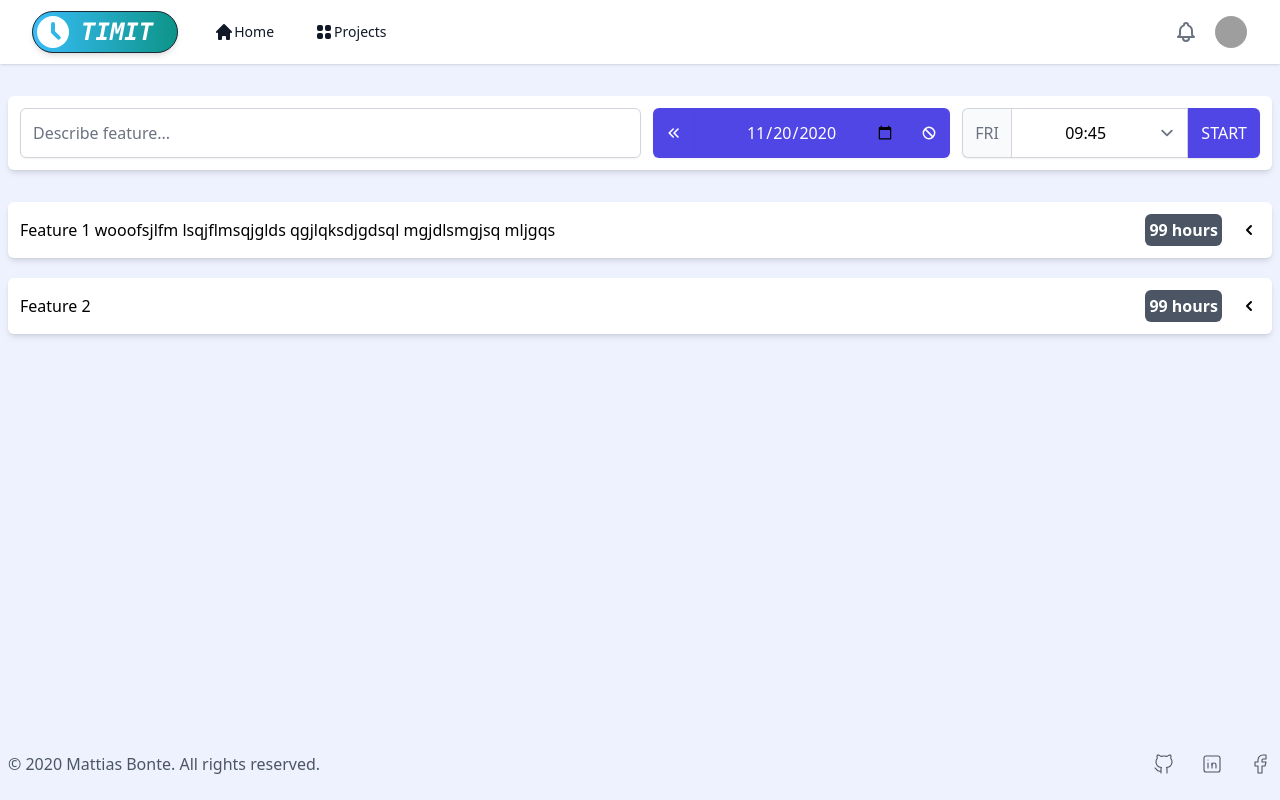
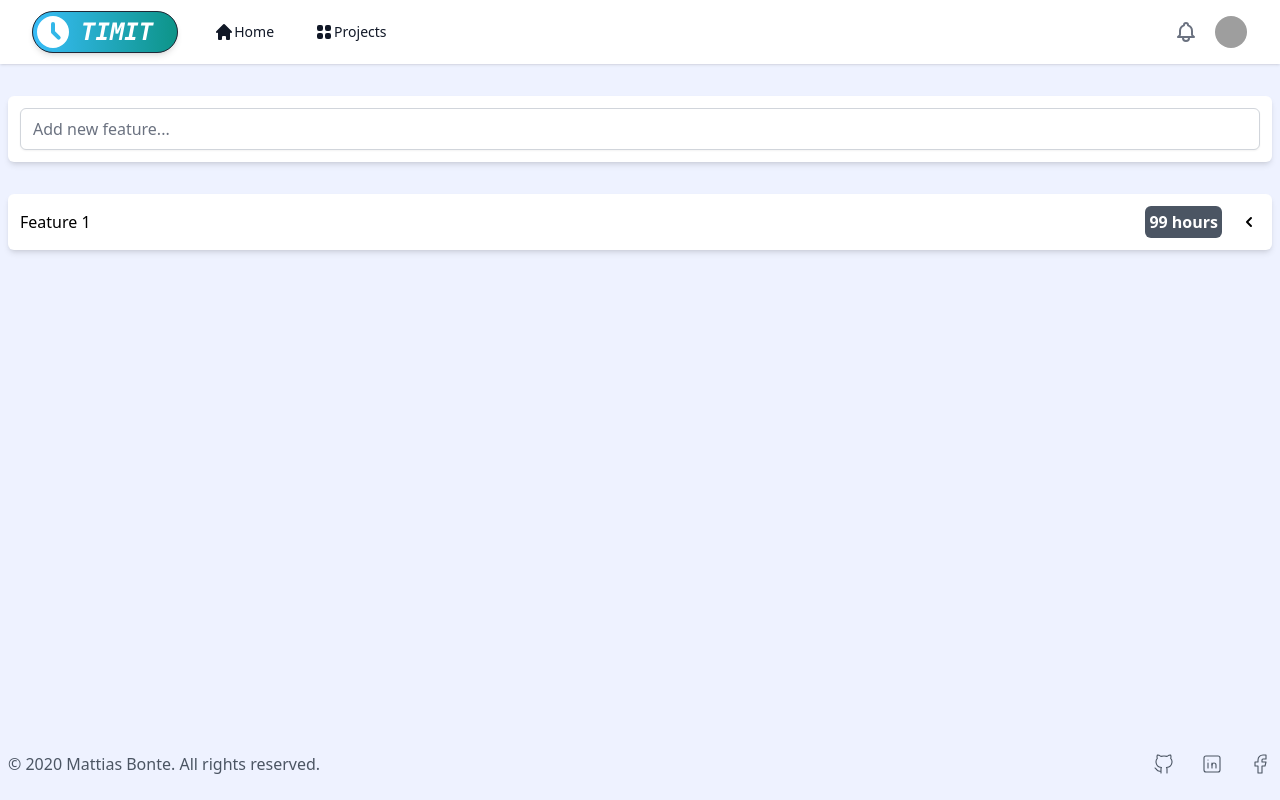
Before and after one commit to mattiasbonte/TIMIT-FE, a Vue app: page /overview in a window 1280 px wide. Both pictures are taken after a click on the element "Timit". Built offline with nearby package versions, Linux system fonts and the light colour scheme; grey boxes are pictures that could not be loaded.

Commit message:
Add vuex Mutations & getters + save feature func

```diff
--- a/package.json
+++ b/package.json
@@ -11,6 +11,7 @@
     "@tailwindcss/forms": "^0.2.1",
     "core-js": "^3.6.5",
     "dayjs": "^1.9.6",
+    "gsap": "^3.5.1",
     "nanoid": "^3.1.18",
     "register-service-worker": "^1.7.1",
     "vue": "^3.0.0",
--- a/src/components/Overview/Overview.vue
+++ b/src/components/Overview/Overview.vue
@@ -3,7 +3,7 @@
     <Preview
       v-for="project in this.$store.getters.getProjects"
       :key="project.id"
-      :title="project.title"
+      :description="project.description"
       @click="navToProject(project.id)"
     />
   </div>
--- a/src/components/Overview/components/Preview.vue
+++ b/src/components/Overview/components/Preview.vue
@@ -1,10 +1,10 @@
 <template>
-  <div class="preview">{{ title }}</div>
+  <div class="preview">{{ description }}</div>
 </template>
 
 <script>
   export default {
-    props: { title: { type: String, required: true } },
+    props: { description: { type: String, required: true } },
   };
 </script>
 
--- a/src/components/Project/Project.vue
+++ b/src/components/Project/Project.vue
@@ -3,9 +3,11 @@
     <FeatureForm />
     <div class="space-y-5">
       <Feature
-        v-for="feature in this.features"
+        v-for="feature in this.getFeatures"
         :key="feature.id"
-        :title="feature.title"
+        :project_id="this.id"
+        :feature_id="feature.id"
+        :description="feature.description"
         :segments="feature.segments"
       />
     </div>
@@ -16,26 +18,18 @@
   import FeatureForm from './components/FeatureForm.vue';
   import Feature from './components/Feature.vue';
 
-  import user_data from '../../data.json';
-
   export default {
     components: { FeatureForm, Feature },
     data() {
       return {
         id: this.$route.params.id,
-        features: [],
       };
     },
-    methods: {
-      printFeatures() {
-        const features = user_data[0].projects.filter(
-          (feature) => feature.id === this.id
-        )[0].features;
-        this.features = features;
+    computed: {
+      getFeatures() {
+        // Returns all the features of a specific project, project ID is send as payload
+        return this.$store.getters.getFeatures(this.id);
       },
-    },
-    mounted() {
-      this.printFeatures();
     },
   };
 </script>
--- a/src/components/Project/components/Feature.vue
+++ b/src/components/Project/components/Feature.vue
@@ -3,7 +3,7 @@
     <div class="feature__bar" :class="featureBarClasses">
       <div class="feature__wrap">
         <div class="feature__description">
-          <p class="whitespace-nowrap">{{ title }}</p>
+          <p class="whitespace-nowrap">{{ description }}</p>
         </div>
         <p class="feature__total-time">
           99 <span class="sm:inline-flex hidden">hours</span>
@@ -30,8 +30,13 @@
         <FeatureSegment
           v-for="segment in segments"
           :key="segment.id"
-          :start="segment.start"
-          :stop="segment.stop"
+          :project_id="this.project_id"
+          :feature_id="this.feature_id"
+          :segment_id="segment.id"
+          :start_date="segment.start_date"
+          :start_time="segment.start_time"
+          :stop_date="segment.stop_date"
+          :stop_time="segment.stop_time"
         />
       </div>
     </transition>
@@ -46,8 +51,10 @@
       FeatureSegment,
     },
     props: {
-      title: { type: String, required: true },
+      description: { type: String, required: true },
       segments: { type: Array, required: true },
+      project_id: { type: String, required: true },
+      feature_id: { type: String, required: true },
     },
     data() {
       return {
--- a/src/components/Project/components/FeatureForm.vue
+++ b/src/components/Project/components/FeatureForm.vue
@@ -8,11 +8,11 @@
       v-model="description"
       name="description"
       id="description"
-      placeholder="Describe feature..."
+      placeholder="Add new feature..."
       required
     />
 
-    <div class="form__datetime__wrapper">
+    <div v-if="description" class="form__datetime__wrapper">
       <!-- START DATE -->
       <div class="form__date__wrapper">
         <button
@@ -136,8 +136,15 @@
     <!-- STOP TIME -->
     <div class="form__time__wrapper">
       <label class="form__time__label" for="stop_time">
-        <div class="uppercase">{{ stop.day }}</div>
+        <div class="mx-auto uppercase">{{ stop.day }}</div>
         <span class="sm:inline hidden ml-2">{{ stop.date }}</span>
+        <!-- <input
+          class="hidden w-0 h-0"
+          type="date"
+          name="stop_date"
+          id="stop_date"
+          v-model="stop.date"
+        /> -->
       </label>
 
       <select
@@ -170,6 +177,7 @@
 </template>
 
 <script>
+  import { nanoid } from 'nanoid';
   import dayjs from 'dayjs';
 
   export default {
@@ -196,13 +204,12 @@
         this.start.day = this.setDay(this.start.date);
       },
       setDate() {
-        // Format: 2020-10-20
         return dayjs().format('YYYY-MM-DD');
       },
       setDay(input_date) {
         // Format: MONDAY, TUESDAY...
         if (input_date !== '') {
-          return dayjs(this.start.date).format('ddd');
+          return dayjs(input_date).format('ddd');
         } else {
           return `...`;
         }
@@ -219,7 +226,7 @@
           .format('YYYY-MM-DD');
 
         this.start.date = decreased_date;
-        this.start.day = this.setDay();
+        this.start.day = this.setDay(this.start.date);
       },
       addDate() {
         // when input is empty, add today as a the starting date
@@ -233,7 +240,7 @@
           .format('YYYY-MM-DD');
 
         this.start.date = increased_date;
-        this.start.day = this.setDay();
+        this.start.day = this.setDay(this.start.date);
 
         const now = dayjs().format('YYYY-MM-DD');
         if (this.start.date > now) return false;
@@ -274,25 +281,29 @@
         this.stop.day = this.setDay(this.stop.date);
         this.stop.time = this.calcClosestTimeStamp('stop');
         this.started = !this.started;
-
+        // Save feature in vuex store
         this.$store.commit({
           type: 'addNewFeature',
-          id: 'lfjla21jflmq902s',
+          id: this.$route.params.id,
           feature: {
-            id: 3,
-            title: 'WOOOO OK OK',
+            id: nanoid(),
+            description: this.description,
             segments: [
               {
-                id: 1,
-                start: '06-03-2020t10:30',
-                stop: '06-03-2020t18:30',
+                id: nanoid(),
+                start_date: this.start.date,
+                start_time: this.start.time,
+                stop_date: '',
+                stop_time: '',
               },
             ],
           },
         });
       },
       submitStopForm() {
-        // code
+        this.stop.date = this.setDate();
+        this.stop.day = this.setDay(this.stop.date);
+        this.stop.time = this.calcClosestTimeStamp('stop');
         this.started = !this.started;
       },
     },
--- a/src/components/Project/components/FeatureSegment.vue
+++ b/src/components/Project/components/FeatureSegment.vue
@@ -2,12 +2,23 @@
   <div class="flex flex-wrap items-center justify-between">
     <!-- TIMESTAMPS -->
     <div class="flex space-x-2">
-      <p>FRI</p>
-      <p>04/09/2020</p>
-      <p>4h</p>
+      <div v-if="!stop_date">
+        <svg
+          class="w-4 h-4"
+          fill="currentColor"
+          viewBox="0 0 20 20"
+          xmlns="http://www.w3.org/2000/svg"
+        >
+          <path
+            fill-rule="evenodd"
+            d="M10 18a8 8 0 100-16 8 8 0 000 16zm1-12a1 1 0 10-2 0v4a1 1 0 00.293.707l2.828 2.829a1 1 0 101.415-1.415L11 9.586V6z"
+            clip-rule="evenodd"
+          ></path>
+        </svg>
+      </div>
+      <span>{{ start_day }} {{ start_time }} -</span>
+      <span>{{ stop_date }} {{ stop_time }}</span>
     </div>
-    <!-- <p class="self-end">{{ stop }}</p>
-    <p class="items-end">{{ start }}</p> -->
 
     <!-- CONTROLS -->
     <div v-if="expandSegment" class="flex space-x-1">
@@ -40,7 +51,7 @@
     </div>
 
     <!-- CONTROL TOGGLE -->
-    <div @click="openSegment" class="cursor-pointer">
+    <div @click="expandSegment = !expandSegment" class="cursor-pointer">
       <svg
         v-if="!expandSegment"
         class="w-6 h-6"
@@ -72,25 +83,36 @@
 </template>
 
 <script>
+  import dayjs from 'dayjs';
+
   export default {
     props: {
-      start: {
-        type: String,
-        required: true,
-      },
-      stop: {
-        type: String,
-        required: true,
-      },
+      project_id: { type: String, required: true },
+      feature_id: { type: String, required: true },
+      start_date: { type: String, required: true },
+      start_time: { type: String, required: true },
+      stop_date: { type: String, required: true },
+      stop_time: { type: String, required: true },
     },
     data() {
       return {
         expandSegment: false,
+        start_day: '',
       };
     },
+    mounted() {
+      this.start_day = dayjs(this.start_date).format('ddd');
+    },
     methods: {
-      openSegment() {
-        this.expandSegment = !this.expandSegment;
+      stopSegment() {
+        this.$store.commit({
+          type: 'stopSegment',
+          project_id: this.project_id,
+          feature_id: this.feature_id,
+          segment_id: this.segment_id,
+          stop_date: this.stop_date,
+          stop_time: this.stop_time,
+        });
       },
     },
   };
--- a/src/store/index.js
+++ b/src/store/index.js
@@ -10,40 +10,18 @@ export default createStore({
     projects: [
       {
         id: 'lfjla21jflmq902s',
-        title: 'Timit',
+        description: 'Timit',
         features: [
           {
             id: 1,
-            title:
-              'Feature 1 wooofsjlfm lsqjflmsqjglds qgjlqksdjgdsql mgjdlsmgjsq mljgqs',
+            description: 'Feature 1',
             segments: [
               {
                 id: 1,
-                day: 'FRI',
-                date: '02-10-2020',
-                start: '10:30',
-                stop: '12:00',
-              },
-              {
-                id: 2,
-                start: '03-03-2020t09:30',
-                stop: '03-03-2020t14:00',
-              },
-              {
-                id: 3,
-                start: '05-03-2020t14:30',
-                stop: '05-03-2020t15:00',
-              },
-            ],
-          },
-          {
-            id: 2,
-            title: 'Feature 2',
-            segments: [
-              {
-                id: 1,
-                start: '06-03-2020t10:30',
-                stop: '06-03-2020t18:30',
+                start_date: '2020-10-02',
+                start_time: '10:30',
+                stop_date: '2020-10-02',
+                stop_time: '12:00',
               },
             ],
           },
@@ -51,11 +29,11 @@ export default createStore({
       },
       {
         id: 'lfjla41jopmq902s',
-        title: 'Wind Down',
+        description: 'Wind Down',
         features: [
           {
             id: 1,
-            title: 'Create API login',
+            description: 'Create API login',
             segments: [
               {
                 id: 1,
@@ -76,7 +54,7 @@ export default createStore({
           },
           {
             id: 2,
-            title: 'Testing API calls',
+            description: 'Testing API calls',
             segments: [
               {
                 id: 1,
@@ -87,7 +65,7 @@ export default createStore({
           },
           {
             id: 3,
-            title: 'Styling Front End',
+            description: 'Styling Front End',
             segments: [
               {
                 id: 1,
@@ -104,16 +82,38 @@ export default createStore({
     getProjects(state) {
       return state.projects;
     },
+    getFeatures: (state) => (id) => {
+      return state.projects.find((project) => project.id === id).features;
+    },
   },
   mutations: {
     addNewFeature(state, payload) {
-      // Search for project based on payload.id
-      const project = state.projects.filter((x) => {
-        x.id === payload.id;
+      // Adds a new feature object (payload.feature) to an existing project with id === payload.id
+      state.projects = state.projects.map((project) => {
+        if (project.id === payload.id) {
+          project.features.unshift(payload.feature);
+        }
+        return project;
       });
-      console.log(project);
-      // Add new payload.feature object to projects.features array
-      // project.features.unshift(payload.feature);
+    },
+    stopSegment(state, payload) {
+      state.projects = state.projects.map((project) => {
+        if (project.id === payload.project_id) {
+          project.features.map((feature) => {
+            if (feature.id === payload.feature_id) {
+              feature.segments.map((segment) => {
+                if (segment.id === payload.segment_id) {
+                  segment.stop_date = payload.stop_date;
+                  segment.stop_time = payload.stop_time;
+                }
+                return segment;
+              });
+            }
+            return feature;
+          });
+        }
+        return project;
+      });
     },
   },
   actions: {},
```
Also changed, not shown: 2 other files (tests, documents, lock files or other folders).
